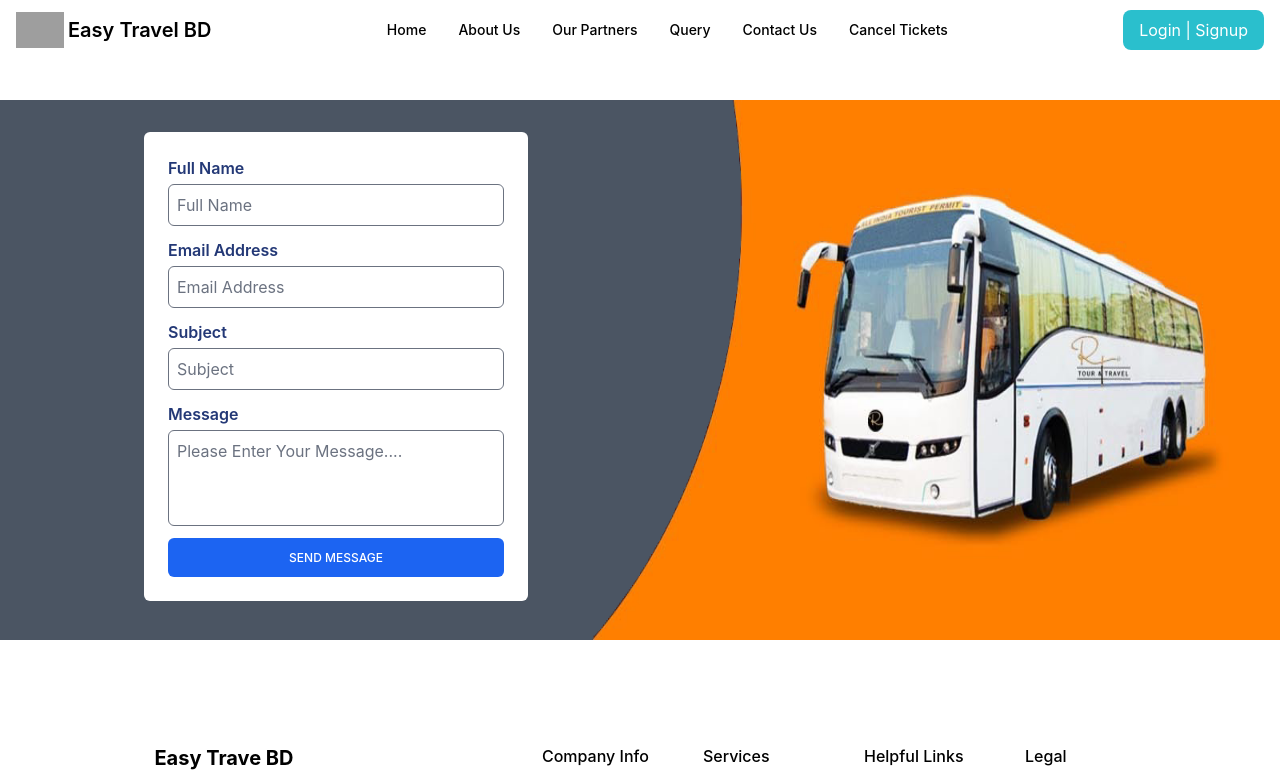
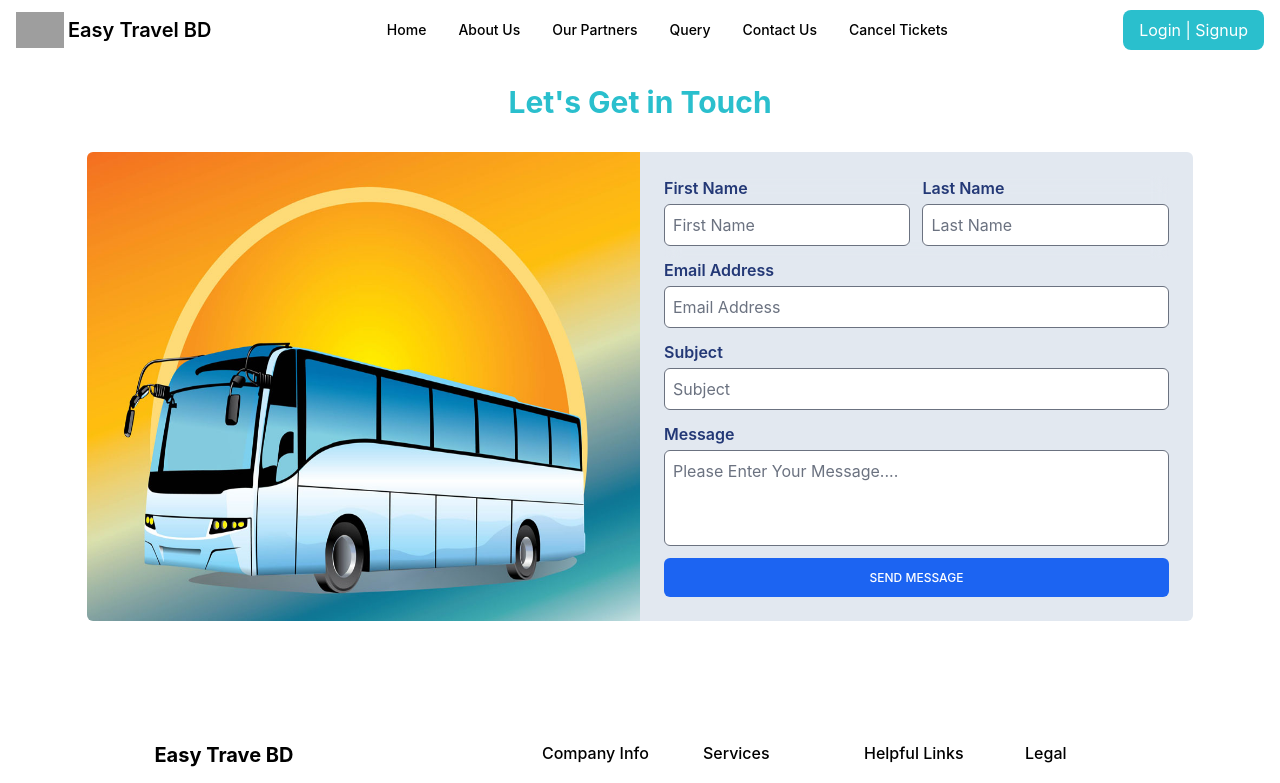
Before and after one commit to nuruzaman-milon/easy-travel-bd-client, a React (Create React App) app: page /query in a window 1280 px wide. Shown: the top 783 px of the page. Built offline with nearby package versions, Linux system fonts and the light colour scheme; grey boxes are pictures that could not be loaded.

Commit message:
query page add

```diff
--- a/public/index.html
+++ b/public/index.html
@@ -1,14 +1,12 @@
 <!DOCTYPE html>
 <html lang="en">
+
 <head>
   <meta charset="utf-8" />
   <link rel="icon" href="%PUBLIC_URL%/favicon.ico" />
   <meta name="viewport" content="width=device-width, initial-scale=1" />
   <meta name="theme-color" content="#000000" />
-    <meta
-      name="description"
-      content="Web site created using create-react-app"
-    />
+  <meta name="description" content="Web site created using create-react-app" />
   <link rel="apple-touch-icon" href="%PUBLIC_URL%/logo192.png" />
   <!--
       manifest.json provides metadata used when your web app is installed on a
@@ -24,8 +22,9 @@
       work correctly both with client-side routing and a non-root public URL.
       Learn how to configure a non-root public URL by running `npm run build`.
     -->
-    <title>React App</title>
+  <title>Easy Travel Bd</title>
 </head>
+
 <body>
   <noscript>You need to enable JavaScript to run this app.</noscript>
   <div id="root"></div>
@@ -40,4 +39,5 @@
       To create a production bundle, use `npm run build` or `yarn build`.
     -->
 </body>
+
 </html>
--- a/src/pages/Query/Query.js
+++ b/src/pages/Query/Query.js
@@ -2,6 +2,7 @@ import React, { useRef } from 'react';
 import emailjs from '@emailjs/browser';
 import { toast } from 'react-hot-toast';
 import img from '../../assets/images/query.png'
+
 
 const Query = () => {
     const form = useRef();
@@ -26,39 +27,61 @@ const Query = () => {
             });
     };
     return (
-        <section className='my-8 relative'>
+        <div className='py-6 md:px-16 '>
+            <h1 className='text-center font-bold text-primary text-3xl'>Let's Get in Touch</h1>
+            <div className='grid md:grid-cols-2 w-[96%] mx-auto'>
 
-            <div className='md:bg-gray-600'>
-                <form ref={form} onSubmit={sendEmail} className='relative md:absolute bg-white md:top-0 md:left-36 w-[96%] md:w-96 mx-auto p-6 rounded-md my-8'>
-                    <label for="small-input" className="block mb-1 text-blue-900 font-semibold">Full Name</label>
+                <div className='order-last md:order-first w-[96%] md:w-full mx-auto md:my-8'>
+                    <img className='h-full md:rounded-l-md' src={img} alt="" />
+                </div>
+
+                <form ref={form} onSubmit={sendEmail}
+
+                    className='bg-slate-200 w-[96%] md:w-full mx-auto p-6 md:rounded-r-md my-8'>
+                    <div>
+                        <div className='backdrop-blur grid md:grid-cols-2 md:gap-3'>
+                            <div>
+                                <label for="small-input" className="block mb-1 text-blue-900 font-semibold">First Name</label>
                                 <input
-                        name="user_name"
-                        type="text" id="small-input" className="block w-full rounded-md mb-3 p-2 text-gray-900 border dark:bg-slate-400 dark:text-white outline-0" placeholder='Full Name' required />
+                                    name="first_name"
+                                    type="text" id="small-input" className="block w-full rounded-md mb-3 p-2 text-gray-900 border dark:bg-slate-400 dark:text-white outline-0" placeholder='First Name' required />
+                            </div>
+                            <div>
+                                <label for="small-input" className="block mb-1 text-blue-900 font-semibold">Last Name</label>
+                                <input
+                                    name="last_name"
+                                    type="text" id="small-input" className="block w-full rounded-md mb-3 p-2 text-gray-900 border dark:bg-slate-400 dark:text-white outline-0" placeholder='Last Name' />
+                            </div>
+                        </div>
 
+                        <div>
                             <label for="small-input" className="block mb-1 text-blue-900 font-semibold">Email Address</label>
                             <input
                                 name="user_email"
                                 type="email" id="small-input" className="block w-full rounded-md mb-3 p-2 text-gray-900 border dark:bg-slate-400 dark:text-white outline-0" placeholder='Email Address' required />
+                        </div>
 
+                        <div>
                             <label for="small-input" className="block mb-1 text-blue-900 font-semibold">Subject</label>
                             <input
                                 name="subject"
                                 type="text" id="small-input" className="block w-full rounded-md mb-3 p-2 text-gray-900 border dark:bg-slate-400 dark:text-white outline-0" placeholder='Subject' required />
+                        </div>
 
+                        <div>
                             <label for="small-input" className="block mb-1 text-blue-900 font-semibold">Message</label>
                             <textarea name="message" id="" cols="30" rows="10"
                                 className="block w-full rounded-md mb-3 p-2 text-gray-900 border dark:bg-slate-400 dark:text-white outline-0 h-24 resize-none"
                                 placeholder='Please Enter Your Message....' required
                             ></textarea>
+                        </div>
+                    </div>
 
                     <button type="submit" className="w-full inline-block px-2 py-3 bg-blue-600 text-white font-medium text-xs leading-tight uppercase rounded-md hover:bg-blue-700 hover:shadow-lg focus:bg-blue-700 focus:shadow-lg focus:outline-none focus:ring-0 active:bg-blue-800 active:shadow-lg transition duration-150 ease-in-out">SEND MESSAGE
                     </button>
                 </form>
-                <div className='my-10 hidden md:block'>
-                    <img className='h-[540px]' src={img} alt="" />
-                </div>
-            </div>
-        </section>
+            </div >
+        </div >
     );
 };
 
```
Also changed, not shown: src/assets/images/query.png, src/index.css (line endings or trailing spaces). Lines whose indentation alone changed are shown as unchanged.
